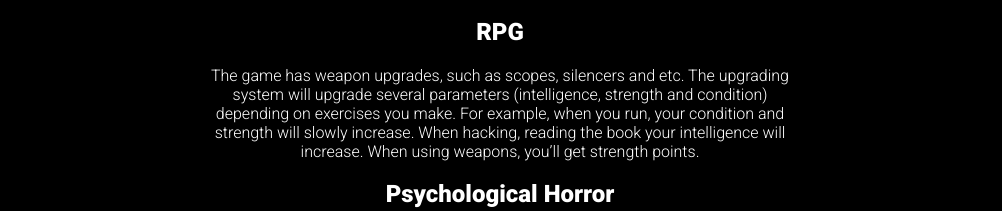
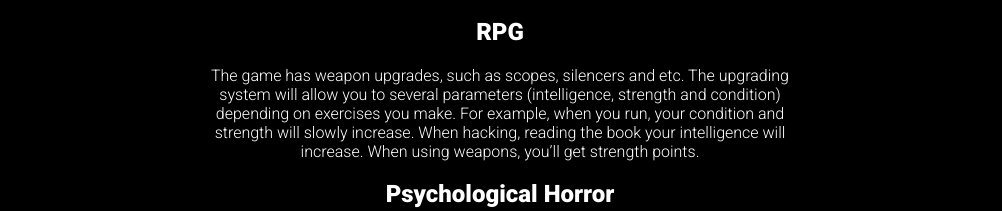
Before and after one commit to pravumgames/pravumgames.github.io, a plain HTML site: page dyingworld.html in a window 1280 px wide. Shown: the part 740-951 px from the top of the page, without its empty margins (140-1142 px from the left). Drawn offline with Linux system fonts and the light colour scheme.

Commit message:
Some grammar correction

```diff
--- a/dyingworld.html
+++ b/dyingworld.html
@@ -24,7 +24,7 @@
         of what happened, to avoid next attack.
       </p>
       <h2>RPG</h2>
-      <p style="max-width: 600px; margin: 16px auto">The game has weapon upgrades, such as scopes, silencers and etc. The upgrading system will upgrade several parameters (intelligence, strength and condition) depending on exercises you make. For example, when you run, your condition and strength will slowly increase. When hacking, reading the book your intelligence will increase. When using weapons, you’ll get strength points.</p>
+      <p style="max-width: 600px; margin: 16px auto">The game has weapon upgrades, such as scopes, silencers and etc. The upgrading system will allow you to several parameters (intelligence, strength and condition) depending on exercises you make. For example, when you run, your condition and strength will slowly increase. When hacking, reading the book your intelligence will increase. When using weapons, you’ll get strength points.</p>
       <h2>Psychological Horror</h2>
       <p style="max-width: 600px; margin: 16px auto">To make the appropriate atmosphere of game’s world, the system of sanity will be introduced. When player kills others, gets damage, is in danger, his sanity will decrease which will lead to hallucinations.</p>
     </div>
```
